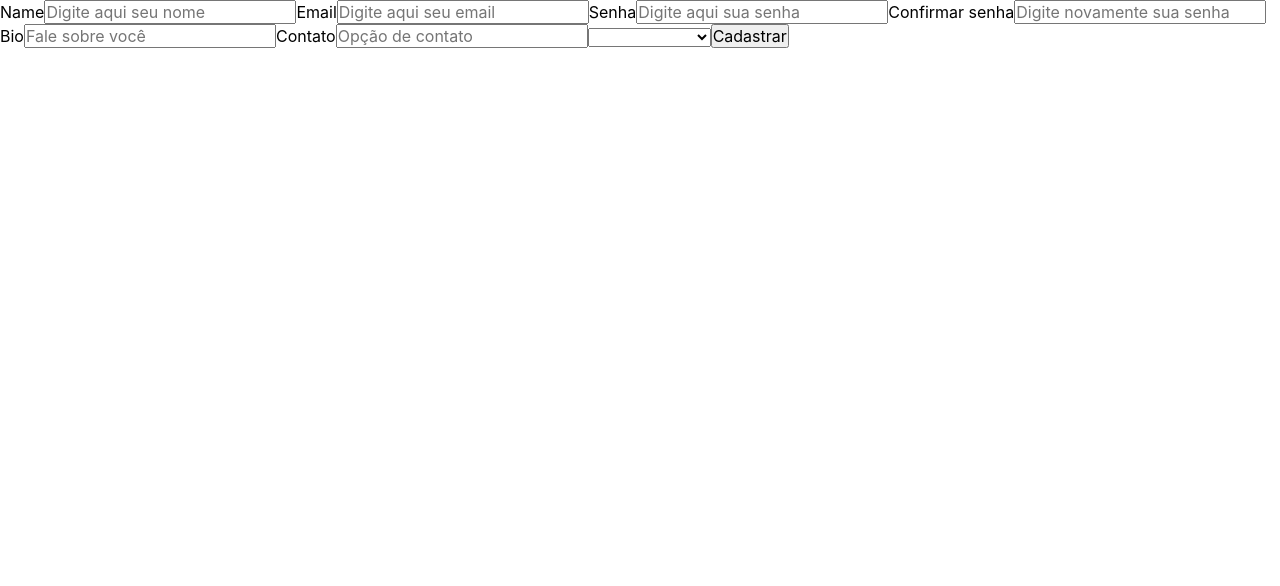
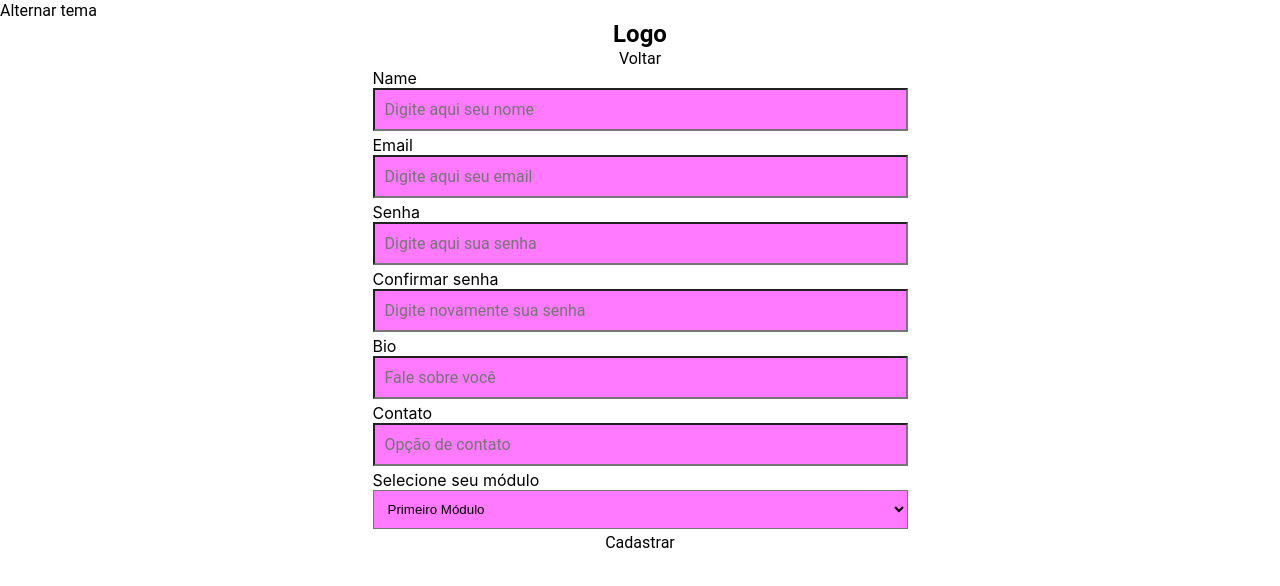
Before and after one commit to Kenzie-Academy-Brasil-Developers/kenzie-hub-, a React (Create React App) app: page /register in a window 1280 px wide. Shown: the top 586 px of the page. Built offline with nearby package versions, Linux system fonts and the light colour scheme.

Commit message:
styled-components

```diff
--- a/src/App.js
+++ b/src/App.js
@@ -1,11 +1,20 @@
+import { useState } from "react";
+import { ThemeProvider } from "styled-components";
 import { RoutesComponent } from "./routes";
 import { Global } from "./style/global";
+import { darkTheme, mainTheme } from "./style/theme";
 
 export const App = () => {
+  const [darkMode, setDarkMode] = useState(false);
+
   return (
-    <div className="App">
-      <Global />
-      <RoutesComponent />
-    </div>
+    <ThemeProvider theme={darkMode ? darkTheme : mainTheme}>
+      <div className="App">
+        <button onClick={() => console.log("oi")}>Alternar tema</button>
+        <Global />
+        <RoutesComponent />
+        {/* setDarkMode(!darkMode) */}
+      </div>
+    </ThemeProvider>
   );
 };
--- /dev/null
+++ b/src/components/Fieldeset/style.js
@@ -0,0 +1,21 @@
+import styled from "styled-components";
+
+export const StyleFildeset = styled.fieldset`
+  display: flex;
+  flex-direction: column;
+  align-items: flex-start;
+  width: 100%;
+  border: none;
+`;
+
+export const StyleInput = styled.input`
+  width: 100%;
+  padding: 10px;
+  background-color: #f2f9;
+`;
+
+export const StyleSelect = styled.select`
+  width: 100%;
+  padding: 10px;
+  background-color: #f2f9;
+`
--- a/src/pages/Dashboard/index.jsx
+++ b/src/pages/Dashboard/index.jsx
@@ -0,0 +1,7 @@
+export const Dashboard = ()=> {
+    return (
+        <div>
+            <h1>oi</h1>
+        </div>
+    )
+}
--- a/src/pages/Login/index.jsx
+++ b/src/pages/Login/index.jsx
@@ -5,8 +5,8 @@ import { useState } from "react";
 import { api } from "../../Services/api";
 import { Link } from "react-router-dom";
 import { useNavigate } from "react-router-dom";
-
-// /sessions
+import { StyleDiv, StyleForm, StyleSection } from "../../style/form";
+import { StyleFildeset, StyleInput } from "../../components/Fieldeset/style";
 
 export const Login = () => {
   const [loading, setLoading] = useState(false);
@@ -27,9 +27,11 @@ export const Login = () => {
     try {
       setLoading(true);
       const response = await api.post("sessions", formData);
-      localStorage.setItem("@token", response.data.token);
+      console.log(response.data.user.name);
+      console.log(response.data.user.course_module);
+      localStorage.setItem("@TOKEN", response.data.token);
       setUser(response.data.user);
-      navigate("/dashboard")
+      navigate("/dashboard");
     } catch (error) {
       //toast.error(error.response.data.message);
       console.log(error);
@@ -44,37 +46,40 @@ export const Login = () => {
   };
 
   return (
-    <section>
-      <form onSubmit={handleSubmit(submit)} noValidate>
+    <StyleSection>
+      <StyleForm onSubmit={handleSubmit(submit)} noValidate>
+        <StyleFildeset>
           <label>Email</label>
-        <input
+          <StyleInput
             type="email"
             placeholder="email@email.com"
             disabled={loading}
             {...register("email")}
           />
           {errors.email?.message && <p>{errors.email.message}</p>}
+        </StyleFildeset>
 
+        <StyleFildeset>
           <label>Senha</label>
-        <input
+          <StyleInput
             type="password"
             placeholder="Digite sua senha"
             disabled={loading}
             {...register("password")}
           />
           {errors.password?.message && <p>{errors.password.message}</p>}
+        </StyleFildeset>
 
         <button type="submit" disabled={loading}>
           {loading ? "...carregando" : "Entrar"}
         </button>
-      </form>
-
-      <div>
+        <StyleDiv>
           <label>Ainda não possui uma conta?</label>
           <button type="button">
             <Link to="/register">Cadastre-se</Link>
           </button>
-      </div>
-    </section>
+        </StyleDiv>
+      </StyleForm>
+    </StyleSection>
   );
 };
--- a/src/pages/Register/index.jsx
+++ b/src/pages/Register/index.jsx
@@ -3,11 +3,16 @@ import { yupResolver } from "@hookform/resolvers/yup";
 import { registerSchema } from "./registerSchema";
 import { useState } from "react";
 import { api } from "../../Services/api";
-import { Navigate } from "react-router-dom";
-
-// /users
+import { StyleDiv, StyleForm, StyleSection } from "../../style/form";
+import {
+  StyleFildeset,
+  StyleInput,
+  StyleSelect,
+} from "../../components/Fieldeset/style";
+import { Link, useNavigate } from "react-router-dom";
 
 export const Register = () => {
+  const navigate = useNavigate();
   const [loading, setLoading] = useState(false);
   const {
     register,
@@ -40,37 +45,49 @@ export const Register = () => {
   };
 
   return (
-    <section>
-      <form onSubmit={handleSubmit(submit)} noValidate>
+    <StyleSection>
+      <div>
+        <h1>Logo</h1>
+        <Link to="/">Voltar</Link>
+      </div>
+      <StyleForm onSubmit={handleSubmit(submit)} noValidate>
+        <StyleFildeset>
           <label>Name</label>
-        <input
+          <StyleInput
             type="text"
             placeholder="Digite aqui seu nome"
             disabled={loading}
             {...register("name")}
           />
           {errors.name?.message && <p>{errors.name.message}</p>}
+        </StyleFildeset>
 
+        <StyleFildeset>
           <label>Email</label>
-        <input
+          <StyleInput
             type="email"
             placeholder="Digite aqui seu email"
             disabled={loading}
             {...register("email")}
           />
           {errors.email?.message && <p>{errors.email.message}</p>}
+        </StyleFildeset>
 
+        <StyleFildeset>
           <label>Senha</label>
-        <input
+          <StyleInput
             type="password"
             placeholder="Digite aqui sua senha"
             disabled={loading}
             {...register("password")}
           />
           {errors.password?.message && <p>{errors.password.message}</p>}
+        </StyleFildeset>
 
+        <StyleFildeset>
+          {" "}
           <label>Confirmar senha</label>
-        <input
+          <StyleInput
             type="password"
             placeholder="Digite novamente sua senha"
             disabled={loading}
@@ -79,39 +96,47 @@ export const Register = () => {
           {errors.passwordConfirmation?.message && (
             <p>{errors.passwordConfirmation.message}</p>
           )}
+        </StyleFildeset>
 
+        <StyleFildeset>
+          {" "}
           <label>Bio</label>
-        <input
+          <StyleInput
             type="text"
             placeholder="Fale sobre você"
             disabled={loading}
             {...register("bio")}
           />
           {errors.bio?.message && <p>{errors.bio.message}</p>}
+        </StyleFildeset>
 
+        <StyleFildeset>
           <label>Contato</label>
-        <input
+          <StyleInput
             type="tel"
             placeholder="Opção de contato"
             disabled={loading}
             {...register("contact")}
           />
           {errors.contact?.message && <p>{errors.contact.message}</p>}
+        </StyleFildeset>
 
-        <select disabled={loading} {...register("course_module")}>
-          <option value=""></option>
+        <StyleFildeset>
+          <label>Selecione seu módulo</label>
+          <StyleSelect disabled={loading} {...register("course_module")}>
             <option value="Primeiro Módulo">Primeiro Módulo</option>
             <option value="Segundo Módulo">Segundo Módulo</option>
             <option value="Terceiro Módulo">Terceiro Módulo</option>
-        </select>
-        {errors.course_module?.message && <p>{errors.course_module.message}</p>}
+          </StyleSelect>
+          {errors.course_module?.message && (
+            <p>{errors.course_module.message}</p>
+          )}
+        </StyleFildeset>
 
         <button type="submit" disabled={loading}>
-        {loading
-            ? "...carregando"
-            : "Cadastrar"}
+          {loading ? "...carregando" : "Cadastrar"}
         </button>
-      </form>
-    </section>
+      </StyleForm>
+    </StyleSection>
   );
 };
--- a/src/routes.js
+++ b/src/routes.js
@@ -1,5 +1,6 @@
 import React from "react";
 import { Route, Routes } from "react-router-dom";
+import { Dashboard } from "./pages/Dashboard";
 import { Login } from "./pages/Login";
 import { Register } from "./pages/Register";
 
@@ -8,7 +9,7 @@ export const RoutesComponent = () => {
     <Routes>
       <Route path="/" element={<Login />} />
       <Route path="/register" element={<Register />} />
-      {/* <Route path="/dashboard" element={<Dashboard/>}/> */}
+      <Route path="/dashboard" element={<Dashboard/>}/>
     </Routes>
   );
 };
--- /dev/null
+++ b/src/style/form.js
@@ -0,0 +1,24 @@
+import styled from "styled-components";
+
+export const StyleSection = styled.section`
+  margin: 0 auto;
+  display: flex;
+  flex-direction: column;
+  text-align: center;
+`;
+
+export const StyleForm = styled.form`
+  width: 535px;
+  height: 560px;
+  margin: 0 auto;
+  display: flex;
+  flex-direction: column;
+  align-items: center;
+  gap: 4px;
+`;
+
+export const StyleDiv = styled.div`
+  display: flex;
+  flex-direction: column;
+  text-align: center;
+`;
--- a/src/style/global.js
+++ b/src/style/global.js
@@ -1,5 +1,4 @@
 import { createGlobalStyle } from "styled-components";
-
 
 export const Global = createGlobalStyle`
   :root {
@@ -43,14 +42,25 @@ export const Global = createGlobalStyle`
 
   body, input, button, textarea {
     font-family: 'Inter', sans-serif;
-    font-size: 1.6rem;
+    font-size: 16px;
   }
 
-  h1, h2, h3, h4, h5, h6, strong {
-    font-weight: 500;
+  h1, h2, h3, h4, h5, h6, p, a, span, li, button, input{
+        font-family: 'Roboto', sans-serif;
+    }
+
+  a{
+    color: unset;
+    text-decoration: none;
   }
 
-  button {
+  ul, ol, li{
+    list-style: none;
+  }
+
+  button{
     cursor: pointer;
+    border: none;
+    background: transparent;
   }
 `;
--- /dev/null
+++ b/src/style/theme.js
@@ -0,0 +1,15 @@
+export const mainTheme = {
+  colors: {
+    white: "#FFFFFF",
+    orange: "#FF7300",
+    black: "#000000",
+  },
+};
+
+export const darkTheme = {
+    colors: {
+        white: '#000000',
+        orange: '#622C00',
+        black: '#FFFFFF'
+    },
+}
```
Also changed, not shown: src/style/components/BaseTitle/index.jsx (added, +14 -0 lines), src/style/components/button.js (added, +31 -0 lines), src/style/typography.js (added, +28 -0 lines). Lines whose indentation alone changed are shown as unchanged.
